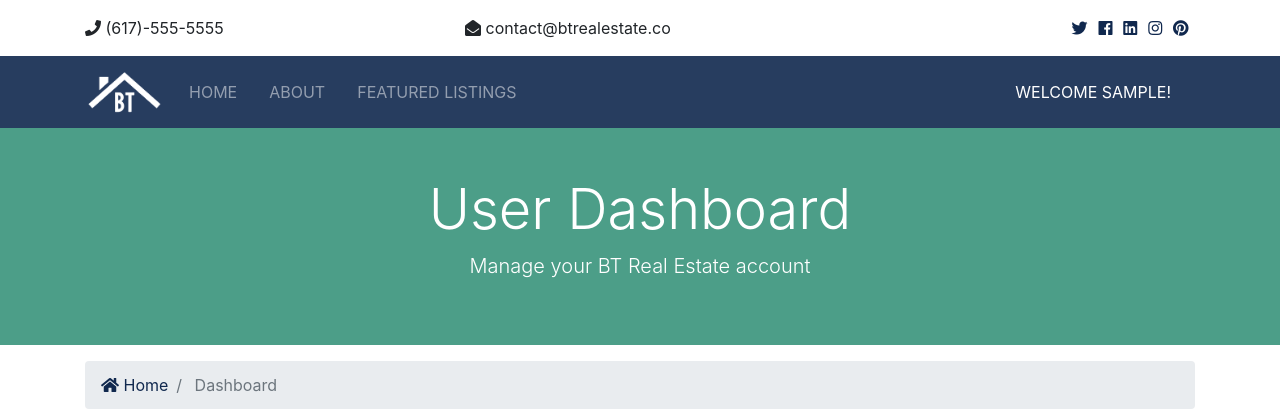
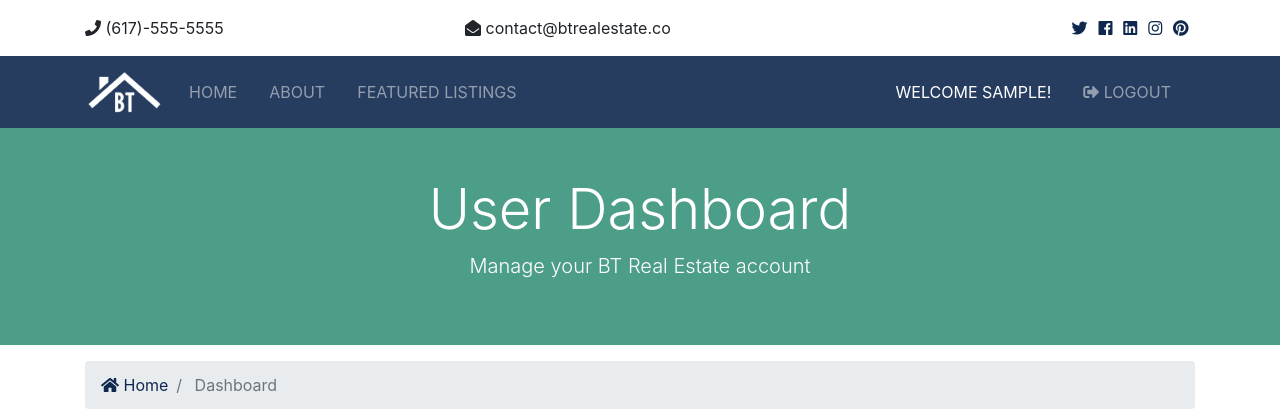
Before and after one commit to Arpik/BTRE_Project, a Django app: page /accounts/dashboard in a window 1280 px wide. Shown: the top 420 px of the page. Run offline with Django 3.2, Linux system fonts and the light colour scheme; the visitor is signed in with stand-in values (Sample User, id 1); some libraries are stand-ins or nearby versions.

Commit message:
Added logout.

```diff
--- a/btre/templates/partials/_navbar.htm
+++ b/btre/templates/partials/_navbar.htm
@@ -49,8 +49,24 @@
             {% endif %}
             >
               <a class="nav-link" href="{% url 'register' %}">
-            Welcome {{ user.username }}!</a>
+                Welcome {{ user.username }}!
+              </a>
             </li>
+
+            <!-- Logout -->
+            <li>
+              <li class="nav-item mr-3">
+                <a href="javascript:{document.getElementById('logout').submit()}" class="nav-link">
+                  <i class="fas fa-sign-out-alt"></i>
+                  Logout
+                </a>
+                <form action="{% url 'logout' %}" method="POST" id="logout">
+                  {% csrf_token %}
+                  <input type="hidden">
+                </form>
+              </li>
+            </li>
+
           {% else %}
             <li
               {% if 'register' in request.path %}
```
Lines whose indentation alone changed are shown as unchanged.
